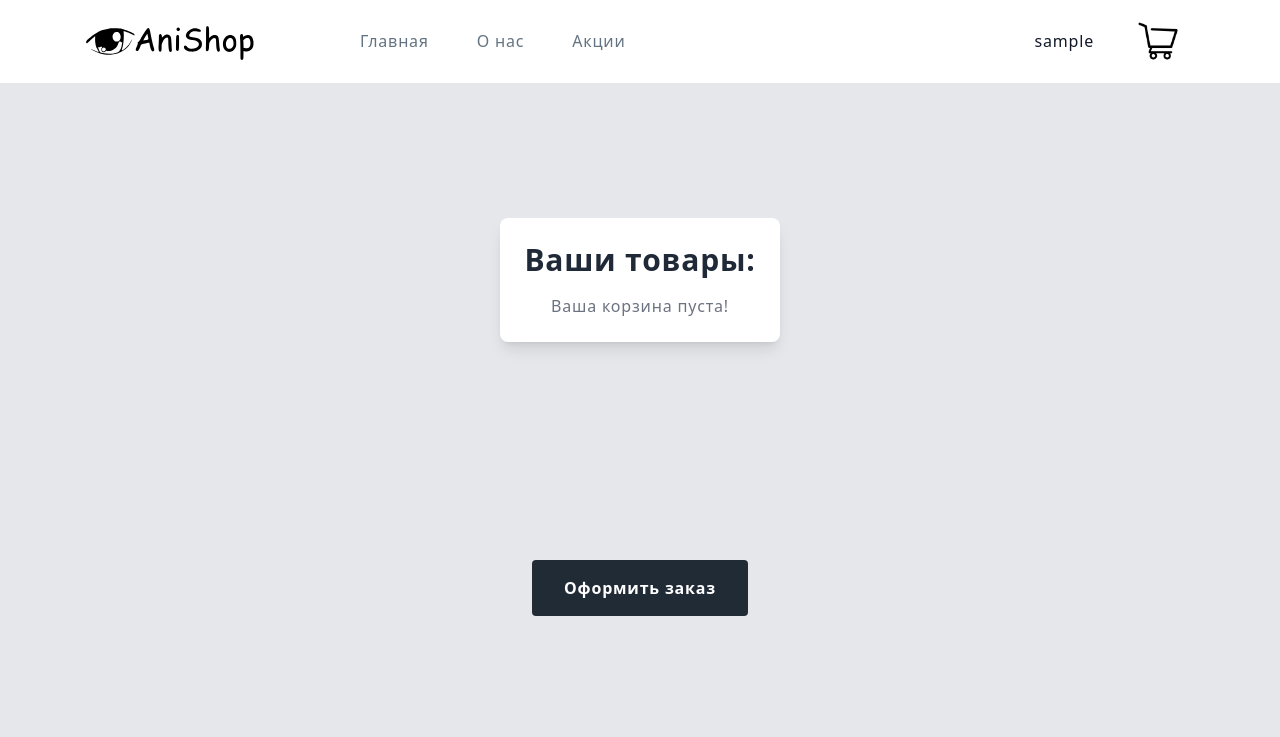
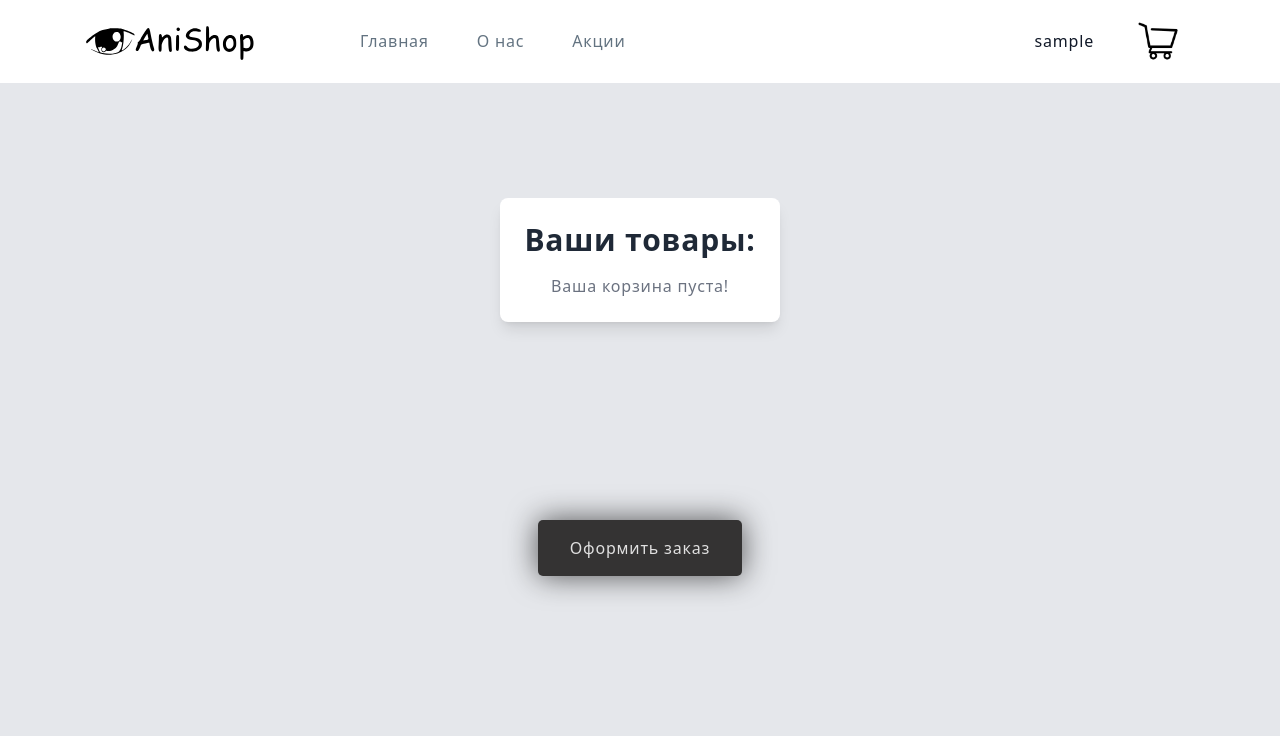
Before and after one commit to Munchen777/AniFigureShop, a Django app: page /users/cart/ in a window 1280 px wide. Shown: the top 737 px of the page. Run offline with Django 5.2, Linux system fonts and the light colour scheme; the visitor is signed in with stand-in values (Sample User, id 1); some libraries are stand-ins or nearby versions.

Commit message:
ajax  req from roulette + cart design
ajax  req from roulette + cart design

```diff
--- a/anifigure/base/urls.py
+++ b/anifigure/base/urls.py
@@ -7,6 +7,7 @@ urlpatterns = [
 
 
     path("random-category/", views.random_category_view, name="random-category"),
+    path('random-category/save_bonus/', views.save_roulette_bonus, name='save_roulette_bonus'),
 
     path("estetic-category/", views.estetic_category_view, name="estetic-category"),
     path("estetic-category/<slug:category_slug>/", views.estetic_products_view, name="estetic-product"),
@@ -20,4 +21,6 @@ urlpatterns = [
 
 
 
+
+
 ]
--- a/anifigure/users/templates/users/cart.html
+++ b/anifigure/users/templates/users/cart.html
@@ -8,19 +8,36 @@
 {% block content %}
 
 {% include 'header.html' %}
+<style>
+.start {
 
+  border: none;
+  border-radius: 5px;
+  outline: none;
+  background: #343333;
+  color: #e0e0e0;
+  font-size: 16px;
+  font-weight: 500;
+  transition: opacity 0.2s ease;
+  box-shadow: 0 0 30px 0 rgba(0, 0, 0, 0.65);
+  cursor: pointer;
+}
+.start:hover {
+  opacity: 0.8;
+}/*# sourceMappingURL=style.css.map */
+</style>
 <body class="font-sans antialiased text-gray-900 leading-normal tracking-wider bg-cover bg-gray-3">
 
-    <div class="flex items-center lg:min-h-60vh flex-wrap mx-auto my-32 lg:my-0" style="min-height: 70vh;">
+    <div class="flex items-center lg:min-h-60vh flex-wrap mx-auto my-32 lg:my-0" style="min-height: 65vh;">
         <!-- Тут будут твои товары -->
         <div class="mx-auto bg-white rounded-lg shadow-lg p-6">
     <h2 class="text-3xl text-gray-800 font-semibold mb-4">Ваши товары:</h2>
     <div class="flex justify-center flex-wrap">
         {% for item in cart_items_with_product_info %}
-    <div class="m-4">
+    <div class="m-4 min-w-48">
         <p class="text-xl text-gray-800 font-semibold mb-4">{{ item.cart_item.quantity }} x {{ item.product.name }}</p>
             {% if item.product_images %} <!-- Проверка на наличие изображения для товара -->
-            <a href="{% url 'anime-product' category_slug=item.product.category.slug product_slug=item.product.slug %}"><img src="{{ item.product_images.0.image.url }}" alt="{{ item.product.name }}" class="mt-5 w-96 h-96 border-b-2 drop-shadow-xl rounded-[10px]"></a>
+            <a href="{% url 'anime-product' category_slug=item.product.category.slug product_slug=item.product.slug %}"><img src="{{ item.product_images.0.image.url }}" alt="{{ item.product.name }}" class="mt-5 xl:w-64 xl:h-64 lg:w-52 lg:h-52 w-40 h-40 border-b-2 drop-shadow-xl rounded-[10px]"></a>
             {% endif %}
         </div>
             {% empty %}
@@ -31,7 +48,7 @@
 
 </div>
 <div class="flex justify-center items-center mb-40">
-    <button class="bg-black text-white font-bold py-4 px-8 rounded focus:outline-none hover:bg-gray-2 hover:text-black">Оформить заказ</button>
+    <button class="font-bold py-4 px-8 rounded start text-white">Оформить заказ</button>
 </div>
 
 </body>
```
Also changed, not shown: anifigure/base/templates/base/random_category.html (+27 -11 lines), anifigure/base/views.py (+14 -1 lines), anifigure/base/static/base/images/random_cat/bigfigurka.jpg (added), anifigure/base/static/base/images/random_cat/figurka.jpg (added), anifigure/base/static/base/images/random_cat/pointer.jpg (deleted), anifigure/base/static/base/images/random_cat/pointer.png (deleted), anifigure/users/models.py (line endings or trailing spaces).
